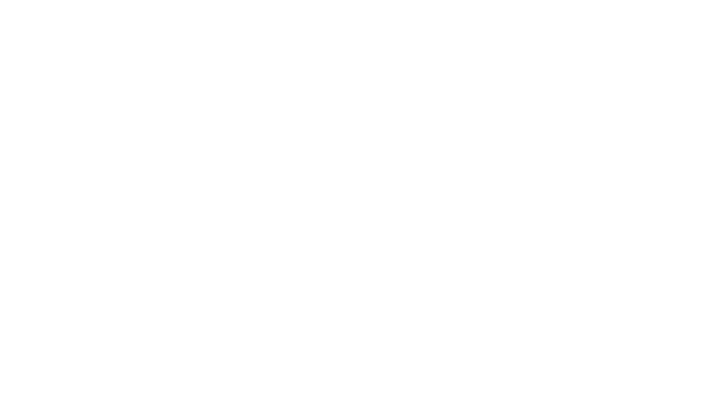
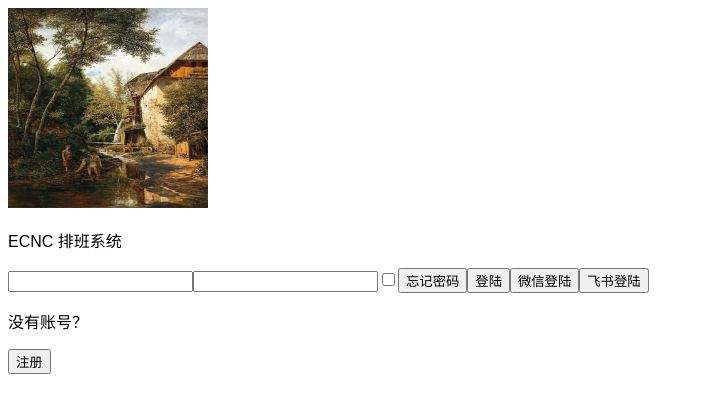
Before and after one commit to jonathanhu7/ECNC-Student-Assistant-Schedule-System, a Next.js app: page / in a window 1280 px wide. Shown: the top 412 px of the page, without its empty margins (0-704 px from the left). Built offline with nearby package versions, Linux system fonts and the light colour scheme; a web font is replaced by a local one.

Commit message:
feat: 添加登陆界面的基本元素

```diff
--- a/app/dashboard/layout.tsx
+++ b/app/dashboard/layout.tsx
@@ -1,7 +1,7 @@
 import React from "react"; /* 声明 React 以防止 ESLint 报错 */
 import "@/app/ui/globals.css"; /* 引入全局样式 */
 import SideNavigationBar from "@/app/ui/dashboard/side-navigation-bar";
-import { lxgwBright } from "@/app/ui/fonts"; /* 导入侧边导航栏 */
+import { lxgwBright } from "@/app/ui/fonts";
 import Breadcrumb from "@/app/ui/dashboard/breadcrumb";
 
 export default function RootLayout({
--- a/app/layout.tsx
+++ b/app/layout.tsx
@@ -1,4 +1,5 @@
 import React from "react";
+import { lxgwBright } from "@/app/ui/fonts";
 
 export const metadata = {
   title: "ECNC 排班系统" /* 显示在标签页上的文字 */,
@@ -10,10 +11,8 @@ export default function RootLayout({
   children: React.ReactNode;
 }): React.ReactElement {
   return (
-    <html lang="zh-CN">
-      <body>
-        <div className="h-full bg-gray-300">{children}</div>
-      </body>
+    <html lang="zh-CN" className="h-full">
+      <body className={`${lxgwBright.className} min-h-full`}>{children}</body>
     </html>
   );
 }
--- a/app/page.tsx
+++ b/app/page.tsx
@@ -1,9 +1,27 @@
 import React from "react";
+import Image from "next/image";
 
 export default function Page(): React.ReactNode {
   return (
-    <div>
-      <div></div>
+    <div className="w-96">
+      <Image
+        src="/login-figure.jpg"
+        alt="login figure"
+        width={200}
+        height={200}
+      />
+      <div>
+        <p>ECNC 排班系统</p>
+        <input type="text" />
+        <input type="text" />
+        <input type="checkbox"></input>
+        <button>忘记密码</button>
+        <button>登陆</button>
+        <button>微信登陆</button>
+        <button>飞书登陆</button>
+        <p>没有账号？</p>
+        <button>注册</button>
+      </div>
     </div>
   );
 }
```
Also changed, not shown: public/login-figure.jpg (added).
